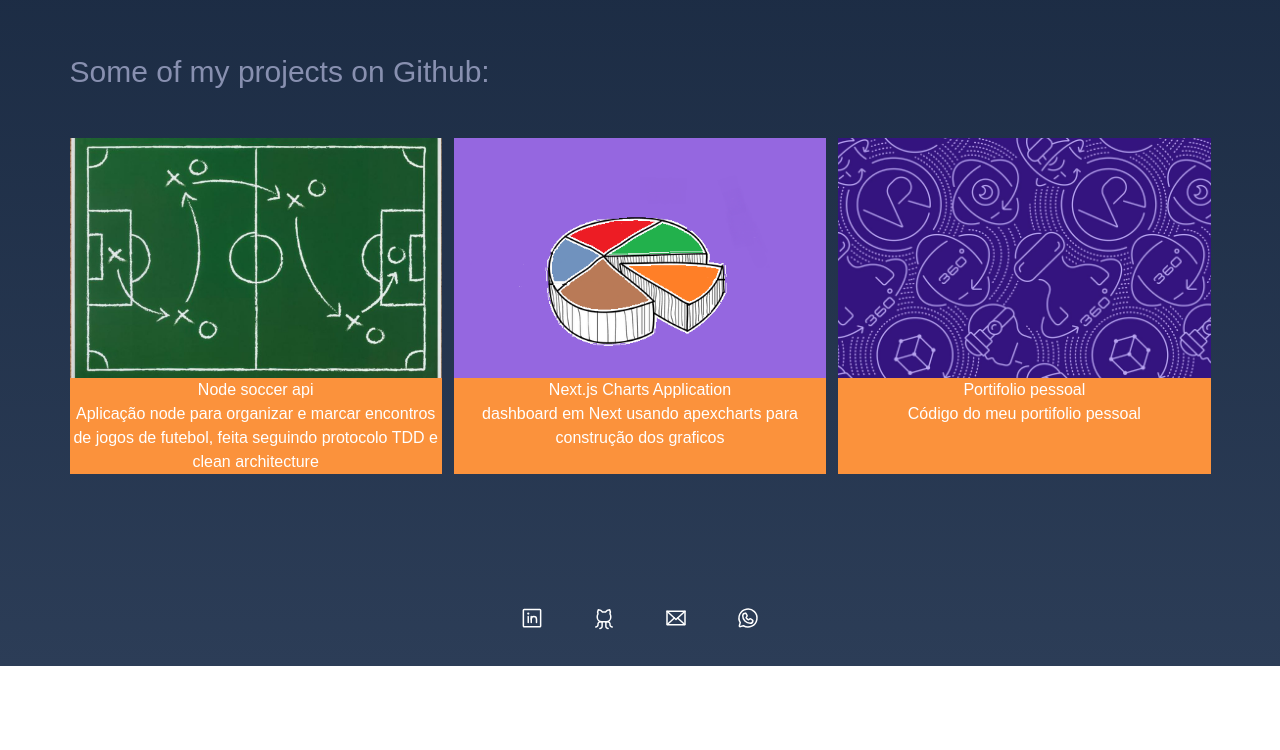
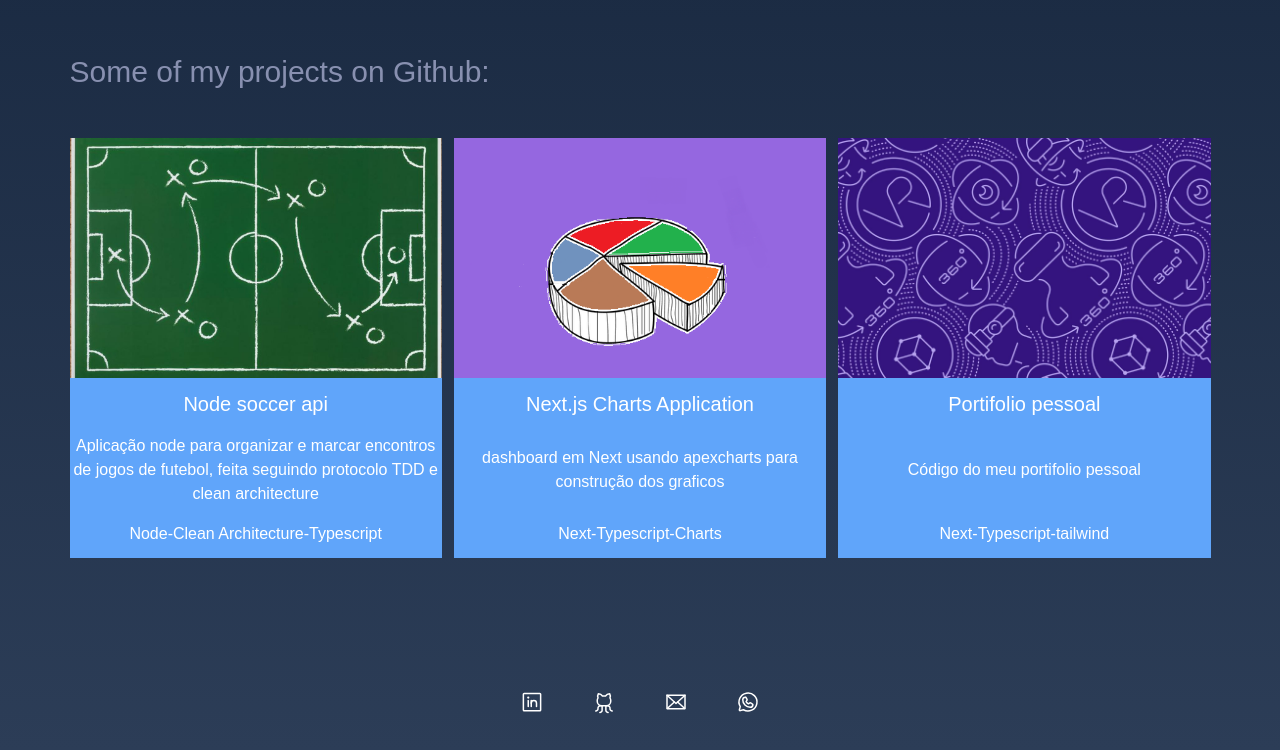
Before and after one commit to LeonardoL3/Portfolio, a Next.js app: page / in a window 1280 px wide. Shown: the part 794-1544 px from the top of the page. Before the commit the page ends 1460 px from the top, so only its background shows below. Built offline with nearby package versions, Linux system fonts and the light colour scheme.

Commit message:
refactor: project grid width modifications

```diff
--- a/src/mock/github-projects.ts
+++ b/src/mock/github-projects.ts
@@ -1,6 +1,18 @@
-export const githubProjects = [
+interface IGithubProjects {
+  title: string
+  description: {
+    pt: string,
+    es: string,
+    en: string
+  }
+  tags: string[],
+  repositoryUrl: string,
+  cover: string
+}
+
+export const githubProjects: IGithubProjects[] = [
   {
-    name: "Node soccer api",
+    title: "Node soccer api",
     description: {
       en: "",
       pt: "Aplicação node para organizar e marcar encontros de jogos de futebol, feita seguindo protocolo TDD e clean architecture",
@@ -11,7 +23,7 @@
     cover: "/assets/soccer-node-api.jpg",
   },
   {
-    name: "Next.js Charts Application",
+    title: "Next.js Charts Application",
     description: {
       en: "",
       pt: "dashboard em Next usando apexcharts para construção dos graficos",
@@ -22,7 +34,7 @@
     cover: "/assets/charts.png",
   },
   {
-    name: "Portifolio pessoal",
+    title: "Portifolio pessoal",
     description: {
       en: "",
       pt: "Código do meu portifolio pessoal",
@@ -31,5 +43,6 @@
     repositoryUrl: "https://github.com/LeonardoL3/Next.js-charts",
     tags: ['Next', 'Typescript', 'tailwind'],
     cover: "/assets/te.jpg",
-  }
+  },
+
 ]
--- a/src/pages/index.tsx
+++ b/src/pages/index.tsx
@@ -7,19 +7,6 @@
 import { githubProjects } from '../mock/github-projects'
 
 import { LinkedinLogo, GithubLogo, WhatsappLogo, Envelope } from 'phosphor-react'
-
-
-interface IProjects {
-  name: string
-  description: {
-    pt: string,
-    es: string,
-    en: string
-  }
-  tags: string[],
-  repositoryUrl: string,
-  cover: string
-}
 
 const Home: NextPage = () => {
 
@@ -47,23 +34,28 @@
         </div>
       </section>
 
-      <section id="projects">
-        <div className="max-w-[1189px] mx-auto mb-24 px-6">
+      <section id="projects" className="mb-24">
+        <div className="max-w-[1189px] mx-auto px-6">
           <h2 className="text-xl md:text-3xl py-12 text-neutral-500"> Some of my projects on Github: </h2>
           <div className="grid grid-cols-projects auto-rows-fr gap-3">
-            {githubProjects.map((project: any) => {
+            {githubProjects.map((project) => {
               return (
-                <a href={project.repositoryUrl} key={project.name} className="bg-orange-400 text-center">
-                  <div>
-                    <img src={project.cover} className="h-60 w-full object-cover" />
-                  </div>
-                  <div>
-                    <h2> {project.name} </h2>
-                    <p>
-                      {project.description.pt}
-                    </p>
-                  </div>
-                </a>
+                <div className="bg-blue-400 text-center">
+                  <a href={project.repositoryUrl} key={project.title}>
+                    <header>
+                      <img src={project.cover} className="h-60 w-full object-cover" />
+                    </header>
+                    <main className="flex flex-col gap-4 justify-between h-[calc(100%-240px)]">
+                      <h2 className="text-xl pt-3"> {project.title} </h2>
+                      <p>
+                        {project.description.pt}
+                      </p>
+                      <span className="pb-3">
+                        {project.tags.join('-')}
+                      </span>
+                    </main>
+                  </a>
+                </div>
               )
             })}
           </div>
--- a/tailwind.config.js
+++ b/tailwind.config.js
@@ -14,7 +14,7 @@
         'dark': '#0a192f',
       },
       gridTemplateColumns: {
-        'projects': 'repeat(auto-fit, minmax(250px, 1fr))'
+        'projects': 'repeat(auto-fit, minmax(300px, 1fr))'
       },
     },
   },
```
